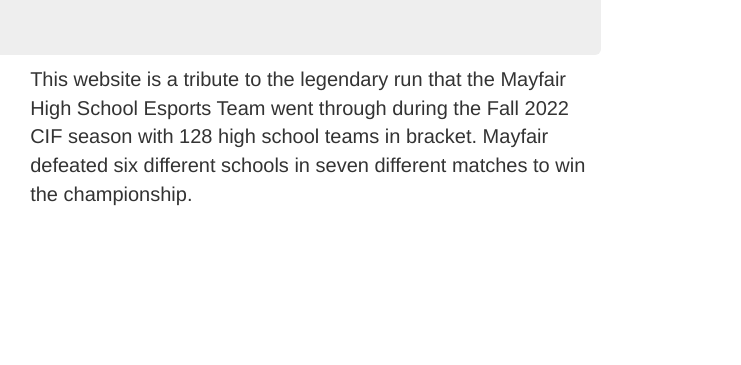
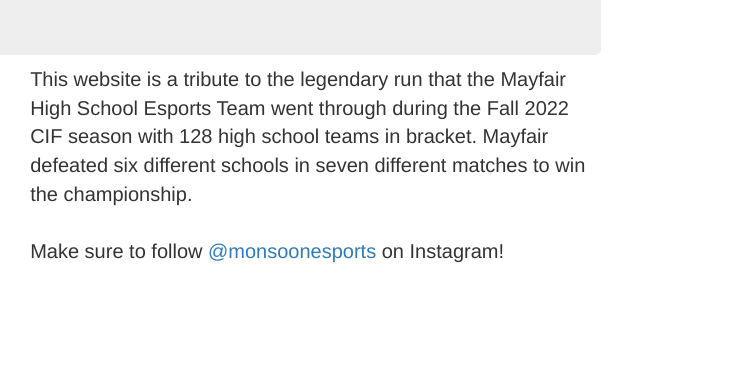
Before and after one commit to MarkR0914/Fall-2022-Mayfair-Esports, a plain HTML site: page index.html in a window 1280 px wide. Shown: the part 222-587 px from the top of the page, 539-1280 px from the left. Drawn offline with nearby package versions, Linux system fonts and the light colour scheme.

Commit message:
Update index.html

```diff
--- a/index.html
+++ b/index.html
@@ -58,6 +58,13 @@
                             This website is a tribute to the legendary run that the Mayfair High School Esports Team went through
                             during the Fall 2022 CIF season with 128 high school teams in bracket. Mayfair defeated six different schools
                             in seven different matches to win the championship.
+                            <br>
+                            <br>
+                            Make sure to follow
+                            <a href="https://www.instagram.com/monsoonesports/">
+                                @monsoonesports
+                            </a>
+                            on Instagram!
                         </p>
                     </div>
                 </div>
```
